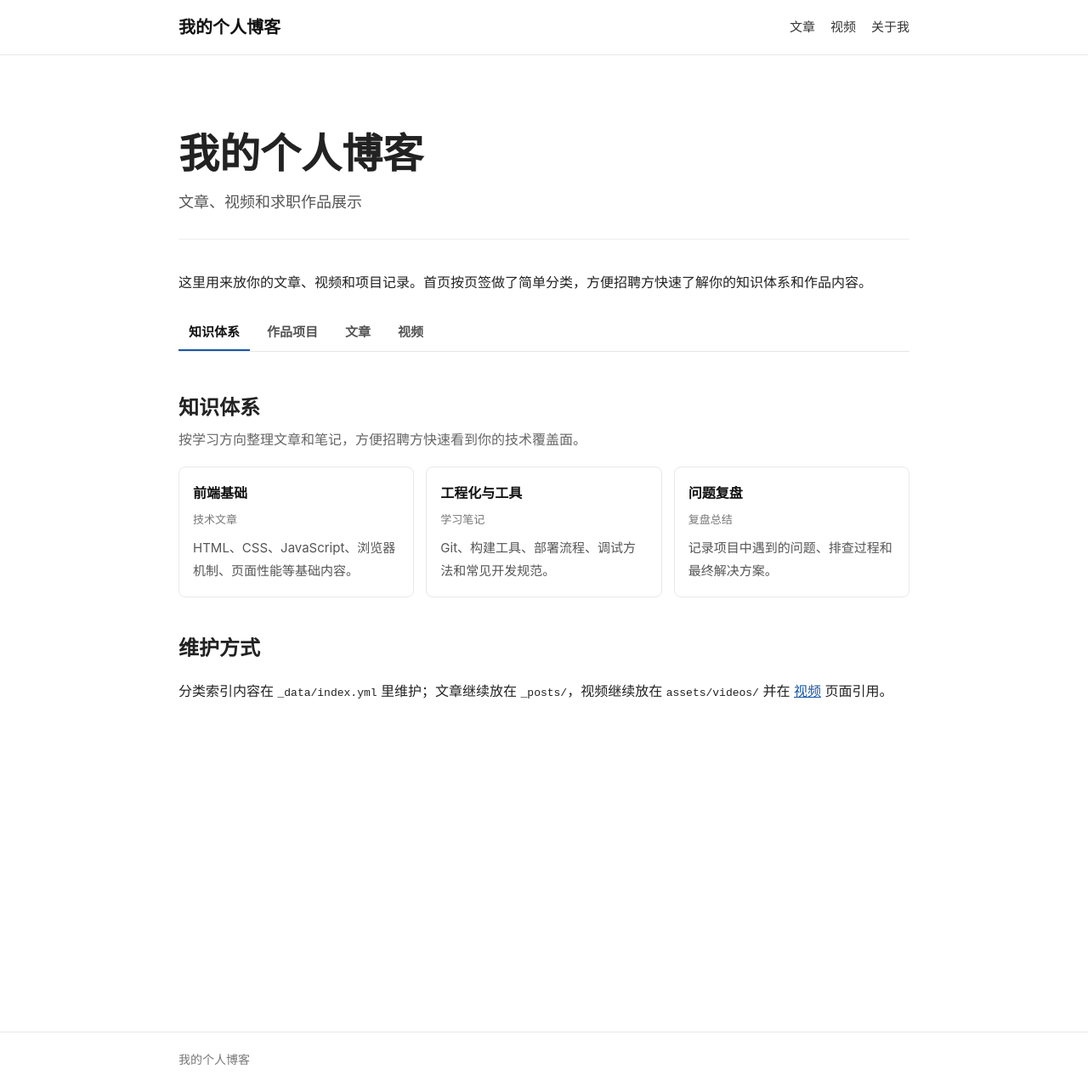
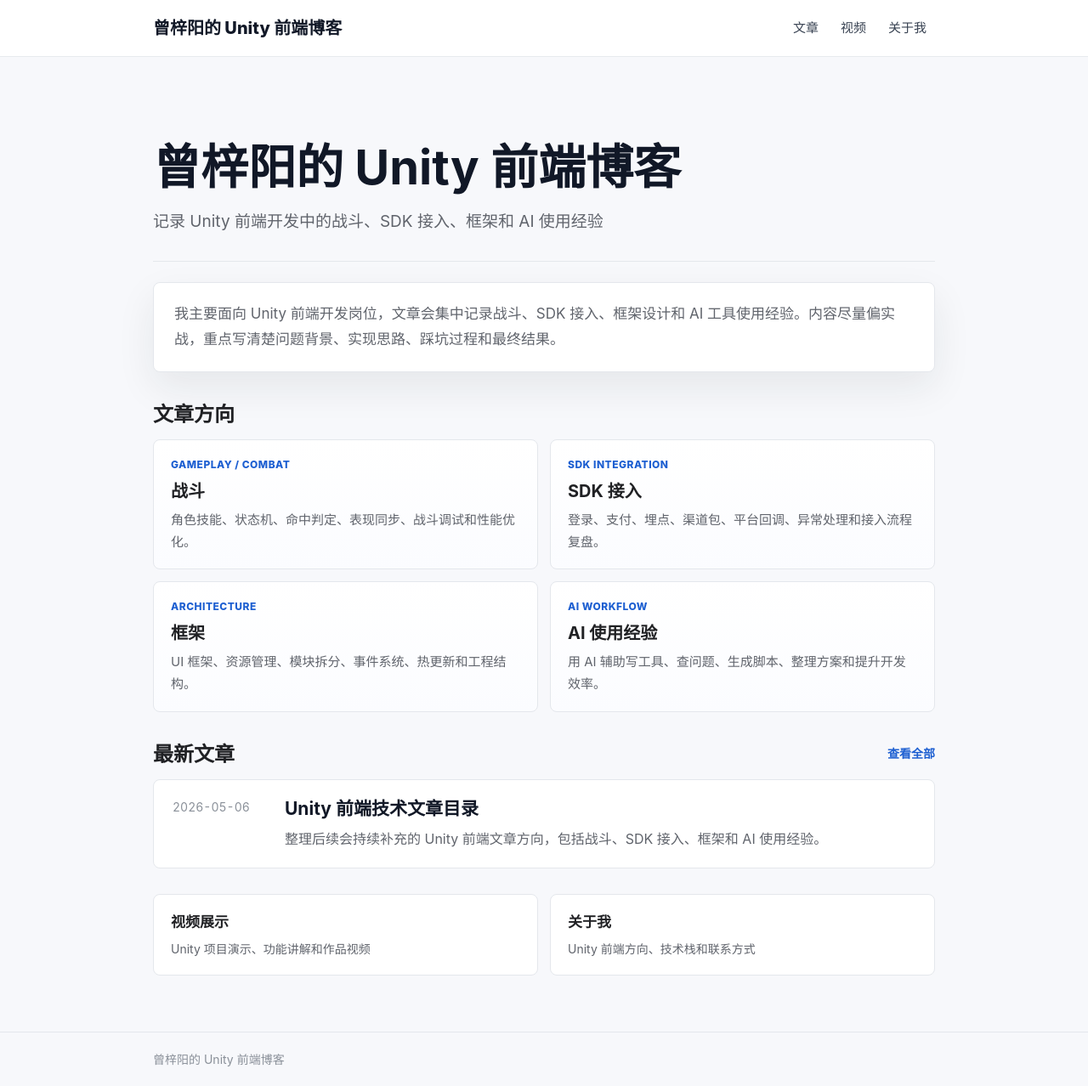
Before and after one commit to reallyZiyang/reallyZiyang.github.io, a Jekyll site: the page built from index.md, in a window 1280 px wide and 1278 px high. Shown: the whole window at 85% size. Built offline with Jekyll 4.4.1, drawn with Linux system fonts in a browser that asks for light colours.

Commit message:
改为 Unity 前端文章列表首页

```diff
--- a/_config.yml
+++ b/_config.yml
@@ -1,5 +1,5 @@
-title: 我的个人博客
-description: 文章、视频和求职作品展示
+title: 曾梓阳的 Unity 前端博客
+description: 记录 Unity 前端开发中的战斗、SDK 接入、框架和 AI 使用经验
 lang: zh-CN
 timezone: Asia/Shanghai
 
--- a/_data/index.yml
+++ /dev/null
@@ -1,48 +0,0 @@
-# 首页页签索引内容。以后新增分类或条目，主要改这里。
-- id: knowledge
-  title: 知识体系
-  description: 按学习方向整理文章和笔记，方便招聘方快速看到你的技术覆盖面。
-  items:
-    - title: 前端基础
-      description: HTML、CSS、JavaScript、浏览器机制、页面性能等基础内容。
-      link: /posts/
-      meta: 技术文章
-    - title: 工程化与工具
-      description: Git、构建工具、部署流程、调试方法和常见开发规范。
-      link: /posts/
-      meta: 学习笔记
-    - title: 问题复盘
-      description: 记录项目中遇到的问题、排查过程和最终解决方案。
-      link: /posts/
-      meta: 复盘总结
-
-- id: works
-  title: 作品项目
-  description: 用项目条目展示你做过什么、负责什么，以及最终效果。
-  items:
-    - title: 项目作品集
-      description: 放项目背景、技术栈、职责范围、难点亮点和线上地址。
-      link: /posts/
-      meta: 项目总结
-    - title: 功能演示
-      description: 适合配合视频展示页面，说明功能流程和实际运行效果。
-      link: /videos/
-      meta: 视频演示
-    - title: 求职展示
-      description: 汇总最能代表能力的项目，保持简洁，方便面试官快速浏览。
-      link: /about/
-      meta: 简历辅助
-
-- id: posts
-  title: 文章
-  description: 最近发布的文章会自动出现在这里。
-  posts: true
-
-- id: videos
-  title: 视频
-  description: 视频文件可以直接放在 assets/videos 目录，也可以在这里索引外部视频。
-  items:
-    - title: 视频展示页
-      description: 集中放项目演示、课程记录、功能讲解或作品视频。
-      link: /videos/
-      meta: 视频索引
--- /dev/null
+++ b/_data/topics.yml
@@ -0,0 +1,15 @@
+- title: 战斗
+  description: 角色技能、状态机、命中判定、表现同步、战斗调试和性能优化。
+  meta: Gameplay / Combat
+
+- title: SDK 接入
+  description: 登录、支付、埋点、渠道包、平台回调、异常处理和接入流程复盘。
+  meta: SDK Integration
+
+- title: 框架
+  description: UI 框架、资源管理、模块拆分、事件系统、热更新和工程结构。
+  meta: Architecture
+
+- title: AI 使用经验
+  description: 用 AI 辅助写工具、查问题、生成脚本、整理方案和提升开发效率。
+  meta: AI Workflow
--- a/_layouts/default.html
+++ b/_layouts/default.html
@@ -30,8 +30,5 @@
         <span>{{ site.title }}</span>
       </div>
     </footer>
-    {% if page.tabs %}
-      <script src="{{ '/assets/js/tabs.js' | relative_url }}"></script>
-    {% endif %}
   </body>
 </html>
--- a/_posts/2026-05-06-first-post.md
+++ /dev/null
@@ -1,27 +0,0 @@
----
-layout: post
-title: "第一篇文章"
-description: "这是博客的示例文章，你可以把它改成自己的项目总结或技术文章。"
----
-
-这是第一篇示例文章。
-
-## 写文章可以按这个结构
-
-1. 项目或问题背景
-2. 你做了什么
-3. 用到了哪些技术
-4. 遇到的难点
-5. 最终结果和收获
-
-## 示例
-
-如果这是一个项目总结，可以这样写：
-
-- 项目名称：
-- 技术栈：
-- 我的职责：
-- 项目亮点：
-- 演示视频：
-
-文章使用 Markdown 编写，修改起来比较简单。
--- /dev/null
+++ b/_posts/2026-05-06-unity-frontend-writing-map.md
@@ -0,0 +1,23 @@
+---
+layout: post
+title: "Unity 前端技术文章目录"
+description: "整理后续会持续补充的 Unity 前端文章方向，包括战斗、SDK 接入、框架和 AI 使用经验。"
+---
+
+这篇文章先作为技术文章目录，后续会把具体经验拆成独立文章。
+
+## 战斗
+
+主要记录角色技能、状态机、命中判定、表现同步、战斗调试和性能优化。
+
+## SDK 接入
+
+主要记录登录、支付、埋点、渠道包、平台回调、异常处理和接入流程复盘。
+
+## 框架
+
+主要记录 UI 框架、资源管理、模块拆分、事件系统、热更新和工程结构。
+
+## AI 使用经验
+
+主要记录如何用 AI 辅助写工具、查问题、生成脚本、整理方案和提升 Unity 开发效率。
--- a/about.md
+++ b/about.md
@@ -4,13 +4,14 @@ title: 关于我
 permalink: /about/
 ---
 
-这里写你的个人介绍。
+这里写你的个人介绍。建议围绕 Unity 前端岗位来写，让招聘方快速知道你的方向。
 
 ## 可以这样写
 
-- 目标岗位：前端开发 / 后端开发 / 测试开发 / 数据分析等
-- 技术栈：列出你熟悉的语言、框架、数据库、工具
-- 项目经历：简单说明你做过哪些项目
+- 目标岗位：Unity 前端开发
+- 技术栈：Unity、C#、UGUI、Timeline、Addressables、Lua/XLua、SDK 接入、Git 等
+- 项目经历：简单说明你做过哪些 Unity 项目，以及负责的模块
+- 技术方向：战斗、SDK 接入、框架、AI 辅助开发经验
 - 联系方式：邮箱、GitHub、B 站、公众号或其他平台
 
 ## 联系方式
--- a/assets/css/style.css
+++ b/assets/css/style.css
@@ -2,182 +2,277 @@
   box-sizing: border-box;
 }
 
+:root {
+  --bg: #f7f8fb;
+  --surface: #ffffff;
+  --text: #202124;
+  --muted: #60646c;
+  --subtle: #8a9099;
+  --border: #e4e7ec;
+  --accent: #1d5fd1;
+  --accent-soft: #eef4ff;
+  --shadow: 0 18px 45px rgba(26, 32, 44, 0.08);
+}
+
 body {
   margin: 0;
-  background: #fff;
-  color: #222;
+  background: var(--bg);
+  color: var(--text);
   font-family: -apple-system, BlinkMacSystemFont, "Segoe UI", "Microsoft YaHei", sans-serif;
   line-height: 1.75;
 }
 
-.site-header {
-  border-bottom: 1px solid #e8e8e8;
-  background: #fff;
+.wrapper {
+  width: min(920px, calc(100% - 36px));
+  margin: 0 auto;
 }
 
-.site-title {
-  color: #111;
-  text-decoration: none;
-  font-weight: 700;
-  font-size: 20px;
-}
-
-.wrapper {
-  width: min(860px, calc(100% - 32px));
-  margin: 0 auto;
+.site-header {
+  position: sticky;
+  top: 0;
+  z-index: 10;
+  border-bottom: 1px solid rgba(228, 231, 236, 0.88);
+  background: rgba(255, 255, 255, 0.92);
+  backdrop-filter: blur(12px);
 }
 
 .site-header .wrapper {
   display: flex;
   align-items: center;
   justify-content: space-between;
-  min-height: 64px;
+  min-height: 66px;
   gap: 20px;
+}
+
+.site-title {
+  color: #111827;
+  text-decoration: none;
+  font-weight: 800;
+  font-size: 20px;
 }
 
 .site-nav {
   display: flex;
-  gap: 18px;
+  gap: 6px;
   font-size: 15px;
 }
 
 .site-nav a {
-  color: #333;
+  border-radius: 8px;
+  color: #374151;
   text-decoration: none;
+  padding: 6px 10px;
+}
+
+.site-nav a:hover,
+.site-nav a:focus-visible {
+  background: var(--accent-soft);
+  color: var(--accent);
 }
 
 .page-content {
-  min-height: calc(100vh - 129px);
-  padding: 40px 0 56px;
+  min-height: calc(100vh - 131px);
+  padding: 46px 0 64px;
 }
 
 h1,
 h2,
 h3 {
-  line-height: 1.35;
+  line-height: 1.3;
 }
 
 a {
-  color: #1756a9;
+  color: var(--accent);
 }
 
 .home-hero {
-  margin-bottom: 36px;
-  padding: 44px 0 28px;
-  border-bottom: 1px solid #eee;
+  position: relative;
+  margin-bottom: 24px;
+  padding: 48px 0 30px;
+  border-bottom: 1px solid var(--border);
 }
 
 .home-hero h1 {
-  margin: 0 0 8px;
-  font-size: clamp(32px, 6vw, 48px);
+  max-width: 760px;
+  margin: 0 0 10px;
+  color: #111827;
+  font-size: clamp(34px, 6vw, 56px);
+  letter-spacing: 0;
 }
 
 .home-hero p {
-  max-width: 620px;
+  max-width: 660px;
   margin: 0;
-  color: #555;
-  font-size: 18px;
+  color: var(--muted);
+  font-size: 19px;
 }
 
-.index-tabs {
-  margin: 24px 0 40px;
+.intro-panel {
+  margin: 0 0 34px;
+  border: 1px solid var(--border);
+  border-radius: 8px;
+  background: var(--surface);
+  box-shadow: var(--shadow);
+  padding: 22px 24px;
 }
 
-.tab-list {
-  display: flex;
-  gap: 8px;
-  margin-bottom: 18px;
-  overflow-x: auto;
-  border-bottom: 1px solid #e6e6e6;
+.intro-panel p {
+  margin: 0;
+  color: var(--muted);
+  font-size: 17px;
 }
 
-.tab-button {
-  flex: 0 0 auto;
-  appearance: none;
-  border: 0;
-  border-bottom: 2px solid transparent;
-  background: transparent;
-  color: #555;
-  cursor: pointer;
-  font: inherit;
-  font-size: 15px;
-  font-weight: 600;
-  line-height: 1.4;
-  padding: 10px 12px;
+.section-heading {
+  display: flex;
+  align-items: center;
+  justify-content: space-between;
+  gap: 16px;
+  margin: 34px 0 14px;
 }
 
-.tab-button:hover,
-.tab-button:focus-visible {
-  color: #1756a9;
+.section-heading h2 {
+  margin: 0;
+  font-size: 24px;
 }
 
-.tab-button.is-active {
-  border-bottom-color: #1756a9;
-  color: #111;
+.section-heading a {
+  color: var(--accent);
+  font-size: 14px;
+  font-weight: 700;
+  text-decoration: none;
 }
 
-.tab-panel {
-  padding: 12px 0 4px;
+.topic-list {
+  display: grid;
+  grid-template-columns: repeat(2, minmax(0, 1fr));
+  gap: 14px;
+  margin: 0 0 34px;
 }
 
-.tab-panel-header {
-  margin-bottom: 18px;
+.topic-item {
+  border: 1px solid var(--border);
+  border-radius: 8px;
+  background: linear-gradient(180deg, #ffffff 0%, #fbfcff 100%);
+  padding: 18px 20px;
 }
 
-.tab-panel-header h2 {
-  margin-bottom: 6px;
+.topic-item span {
+  display: block;
+  margin-bottom: 8px;
+  color: var(--accent);
+  font-size: 12px;
+  font-weight: 800;
+  letter-spacing: 0.04em;
+  text-transform: uppercase;
 }
 
-.tab-panel-header p {
-  max-width: 680px;
+.topic-item h3 {
   margin: 0;
-  color: #666;
+  font-size: 20px;
 }
 
-.index-list {
+.topic-item p {
+  margin: 8px 0 0;
+  color: var(--muted);
+  font-size: 15px;
+}
+
+.article-list {
   display: grid;
-  grid-template-columns: repeat(3, minmax(0, 1fr));
   gap: 14px;
   margin: 0;
   padding: 0;
   list-style: none;
 }
 
-.index-list li {
-  min-height: 154px;
-  border: 1px solid #e8e8e8;
+.article-item {
+  display: grid;
+  grid-template-columns: 112px 1fr;
+  gap: 20px;
+  border: 1px solid var(--border);
   border-radius: 8px;
-  padding: 16px;
+  background: var(--surface);
+  padding: 20px 22px;
+  transition: border-color 160ms ease, box-shadow 160ms ease, transform 160ms ease;
 }
 
-.index-list a {
-  display: inline-block;
-  color: #111;
-  font-weight: 700;
+.article-item:hover {
+  border-color: #c9d7f2;
+  box-shadow: var(--shadow);
+  transform: translateY(-1px);
+}
+
+.article-item time {
+  color: var(--subtle);
+  font-size: 14px;
+  font-variant-numeric: tabular-nums;
+}
+
+.article-item h3 {
+  margin: 0;
+  font-size: 21px;
+}
+
+.article-item h3 a {
+  color: #111827;
   text-decoration: none;
 }
 
-.index-list span {
-  display: block;
-  margin-top: 6px;
-  color: #777;
-  font-size: 13px;
+.article-item h3 a:hover,
+.article-item h3 a:focus-visible {
+  color: var(--accent);
 }
 
-.index-list p {
-  margin: 10px 0 0;
-  color: #555;
-  font-size: 15px;
+.article-item p {
+  margin: 8px 0 0;
+  color: var(--muted);
+}
+
+.quick-links {
+  display: grid;
+  grid-template-columns: repeat(2, minmax(0, 1fr));
+  gap: 14px;
+  margin-top: 30px;
+}
+
+.quick-links a {
+  border: 1px solid var(--border);
+  border-radius: 8px;
+  background: var(--surface);
+  color: var(--text);
+  text-decoration: none;
+  padding: 18px 20px;
+}
+
+.quick-links a:hover,
+.quick-links a:focus-visible {
+  border-color: #c9d7f2;
+  box-shadow: var(--shadow);
+}
+
+.quick-links strong,
+.quick-links span {
+  display: block;
+}
+
+.quick-links strong {
+  margin-bottom: 4px;
+  font-size: 17px;
+}
+
+.quick-links span {
+  color: var(--muted);
+  font-size: 14px;
 }
 
 .post-date {
-  color: #777;
+  color: var(--subtle);
   font-size: 14px;
   margin-left: 8px;
 }
 
 .post-meta {
-  color: #777;
+  color: var(--subtle);
 }
 
 .post-list {
@@ -187,8 +282,34 @@ a {
 }
 
 .post-list li {
-  border-bottom: 1px solid #eee;
-  padding: 14px 0;
+  border-bottom: 1px solid var(--border);
+  padding: 18px 0;
+}
+
+.post-list a {
+  color: #111827;
+  font-weight: 700;
+  text-decoration: none;
+}
+
+.post-list a:hover,
+.post-list a:focus-visible {
+  color: var(--accent);
+}
+
+.page,
+.post {
+  border: 1px solid var(--border);
+  border-radius: 8px;
+  background: var(--surface);
+  box-shadow: var(--shadow);
+  padding: 30px;
+}
+
+.post-header {
+  margin-bottom: 24px;
+  border-bottom: 1px solid var(--border);
+  padding-bottom: 16px;
 }
 
 .video-item {
@@ -198,19 +319,23 @@ a {
 .video-item video {
   display: block;
   max-width: 100%;
-  border: 1px solid #e6e6e6;
+  border: 1px solid var(--border);
   border-radius: 8px;
   background: #111;
 }
 
 .site-footer {
-  border-top: 1px solid #e8e8e8;
-  color: #777;
+  border-top: 1px solid var(--border);
+  color: var(--subtle);
   font-size: 14px;
   padding: 20px 0;
 }
 
-@media (max-width: 640px) {
+@media (max-width: 700px) {
+  .wrapper {
+    width: min(100% - 28px, 920px);
+  }
+
   .site-header .wrapper {
     align-items: flex-start;
     flex-direction: column;
@@ -222,12 +347,36 @@ a {
     flex-wrap: wrap;
   }
 
+  .page-content {
+    padding-top: 28px;
+  }
+
+  .home-hero {
+    padding-top: 30px;
+  }
+
+  .article-item {
+    grid-template-columns: 1fr;
+    gap: 8px;
+    padding: 18px;
+  }
+
+  .quick-links {
+    grid-template-columns: 1fr;
+  }
+
+  .topic-list {
+    grid-template-columns: 1fr;
+  }
+
+  .page,
+  .post,
+  .intro-panel {
+    padding: 22px;
+  }
+
   .post-date {
     display: block;
     margin-left: 0;
   }
-
-  .index-list {
-    grid-template-columns: 1fr;
-  }
 }
--- a/assets/js/tabs.js
+++ /dev/null
@@ -1,28 +0,0 @@
-(function () {
-  var tabGroups = document.querySelectorAll("[data-tabs]");
-
-  tabGroups.forEach(function (group) {
-    var buttons = group.querySelectorAll("[data-tab-target]");
-    var panels = group.querySelectorAll("[data-tab-panel]");
-
-    function activate(id) {
-      buttons.forEach(function (button) {
-        var isActive = button.getAttribute("data-tab-target") === id;
-        button.classList.toggle("is-active", isActive);
-        button.setAttribute("aria-selected", isActive ? "true" : "false");
-      });
-
-      panels.forEach(function (panel) {
-        var isActive = panel.getAttribute("data-tab-panel") === id;
-        panel.classList.toggle("is-active", isActive);
-        panel.hidden = !isActive;
-      });
-    }
-
-    buttons.forEach(function (button) {
-      button.addEventListener("click", function () {
-        activate(button.getAttribute("data-tab-target"));
-      });
-    });
-  });
-})();
--- a/index.md
+++ b/index.md
@@ -1,68 +1,56 @@
 ---
 layout: home
 title: 首页
-tabs: true
 ---
 
-这里用来放你的文章、视频和项目记录。首页按页签做了简单分类，方便招聘方快速了解你的知识体系和作品内容。
+<section class="intro-panel">
+  <p>我主要面向 Unity 前端开发岗位，文章会集中记录战斗、SDK 接入、框架设计和 AI 工具使用经验。内容尽量偏实战，重点写清楚问题背景、实现思路、踩坑过程和最终结果。</p>
+</section>
 
-<section class="index-tabs" data-tabs>
-  <div class="tab-list" role="tablist" aria-label="分类索引">
-    {% for tab in site.data.index %}
-      <button
-        class="tab-button{% if forloop.first %} is-active{% endif %}"
-        type="button"
-        role="tab"
-        aria-selected="{% if forloop.first %}true{% else %}false{% endif %}"
-        data-tab-target="{{ tab.id }}"
-      >
-        {{ tab.title }}
-      </button>
-    {% endfor %}
-  </div>
+<section class="section-heading">
+  <h2>文章方向</h2>
+</section>
 
-  {% for tab in site.data.index %}
-    <section
-      class="tab-panel{% if forloop.first %} is-active{% endif %}"
-      data-tab-panel="{{ tab.id }}"
-      {% unless forloop.first %}hidden{% endunless %}
-    >
-      <div class="tab-panel-header">
-        <h2>{{ tab.title }}</h2>
-        <p>{{ tab.description }}</p>
-      </div>
-
-      {% if tab.posts %}
-        {% if site.posts.size > 0 %}
-          <ul class="index-list">
-            {% for post in site.posts limit:5 %}
-              <li>
-                <a href="{{ post.url | relative_url }}">{{ post.title }}</a>
-                <span>{{ post.date | date: "%Y-%m-%d" }}</span>
-                {% if post.description %}
-                  <p>{{ post.description }}</p>
-                {% endif %}
-              </li>
-            {% endfor %}
-          </ul>
-        {% else %}
-          <p>还没有文章。</p>
-        {% endif %}
-      {% else %}
-        <ul class="index-list">
-          {% for item in tab.items %}
-            <li>
-              <a href="{{ item.link | relative_url }}">{{ item.title }}</a>
-              <span>{{ item.meta }}</span>
-              <p>{{ item.description }}</p>
-            </li>
-          {% endfor %}
-        </ul>
-      {% endif %}
-    </section>
+<section class="topic-list" aria-label="文章方向">
+  {% for topic in site.data.topics %}
+    <article class="topic-item">
+      <span>{{ topic.meta }}</span>
+      <h3>{{ topic.title }}</h3>
+      <p>{{ topic.description }}</p>
+    </article>
   {% endfor %}
 </section>
 
-## 维护方式
+<section class="section-heading">
+  <h2>最新文章</h2>
+  <a href="{{ '/posts/' | relative_url }}">查看全部</a>
+</section>
 
-分类索引内容在 `_data/index.yml` 里维护；文章继续放在 `_posts/`，视频继续放在 `assets/videos/` 并在 [视频]({{ "/videos/" | relative_url }}) 页面引用。
+{% if site.posts.size > 0 %}
+  <ol class="article-list">
+    {% for post in site.posts limit:8 %}
+      <li class="article-item">
+        <time datetime="{{ post.date | date_to_xmlschema }}">{{ post.date | date: "%Y-%m-%d" }}</time>
+        <div>
+          <h3><a href="{{ post.url | relative_url }}">{{ post.title }}</a></h3>
+          {% if post.description %}
+            <p>{{ post.description }}</p>
+          {% endif %}
+        </div>
+      </li>
+    {% endfor %}
+  </ol>
+{% else %}
+  <p>还没有文章。</p>
+{% endif %}
+
+<section class="quick-links" aria-label="其他内容">
+  <a href="{{ '/videos/' | relative_url }}">
+    <strong>视频展示</strong>
+    <span>Unity 项目演示、功能讲解和作品视频</span>
+  </a>
+  <a href="{{ '/about/' | relative_url }}">
+    <strong>关于我</strong>
+    <span>Unity 前端方向、技术栈和联系方式</span>
+  </a>
+</section>
```
Also changed, not shown: README.md.
